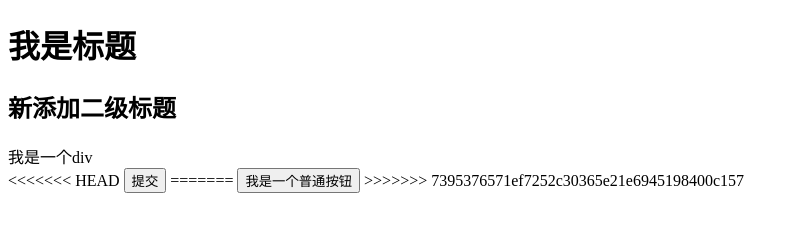
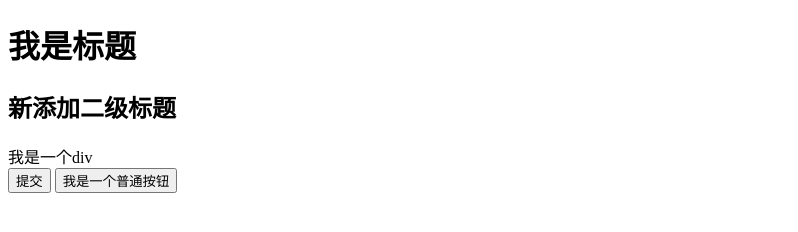
Before and after one commit to weiwen0828/wbs17082, a plain HTML site: page index.html in a window 1280 px wide. Shown: the whole page, without its empty margins (0-798 px from the left). Drawn offline with Linux system fonts and the light colour scheme.

Commit message:
再次合并

```diff
--- a/index.html
+++ b/index.html
@@ -8,10 +8,7 @@
 	<h1>我是标题</h1>
 	<h2>新添加二级标题</h2>
 	<div>我是一个div</div>
-<<<<<<< HEAD
 	<input type="submit" value="提交">
-=======
 	<button>我是一个普通按钮</button>
->>>>>>> 7395376571ef7252c30365e21e6945198400c157
 </body>
 </html>
```
